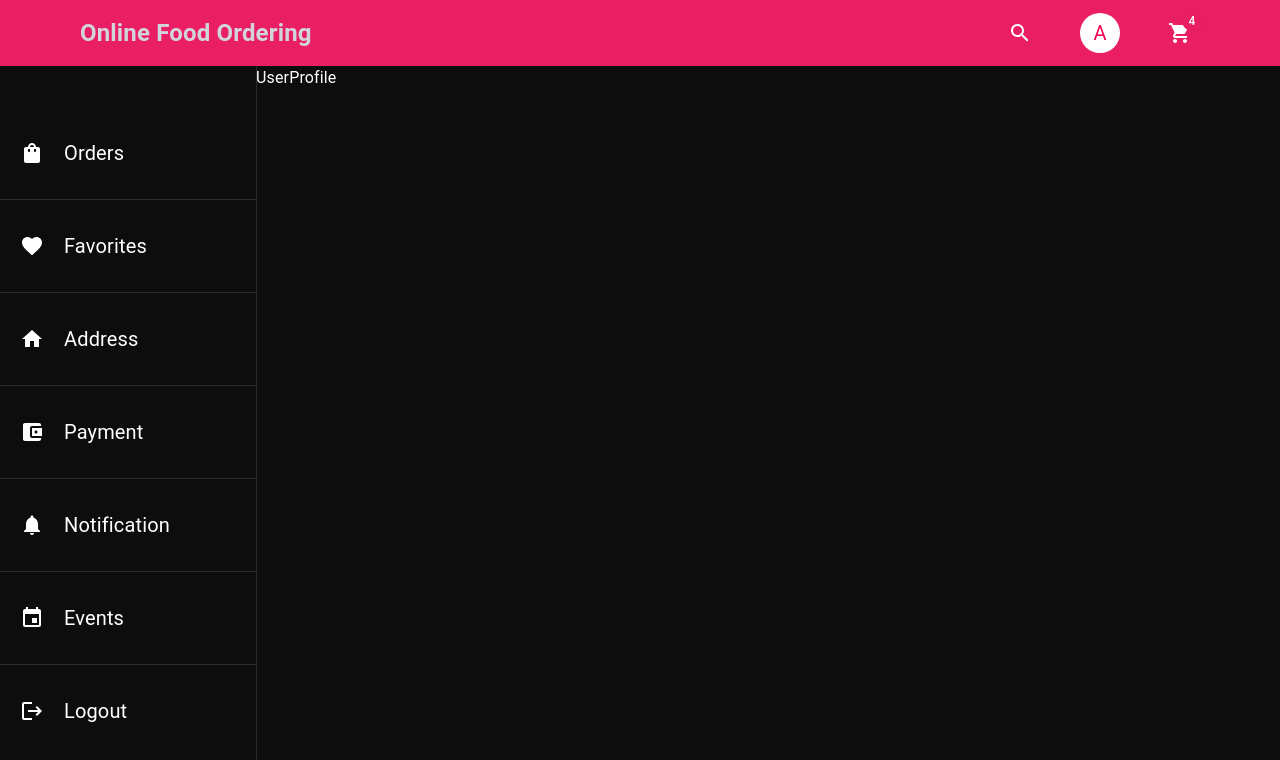
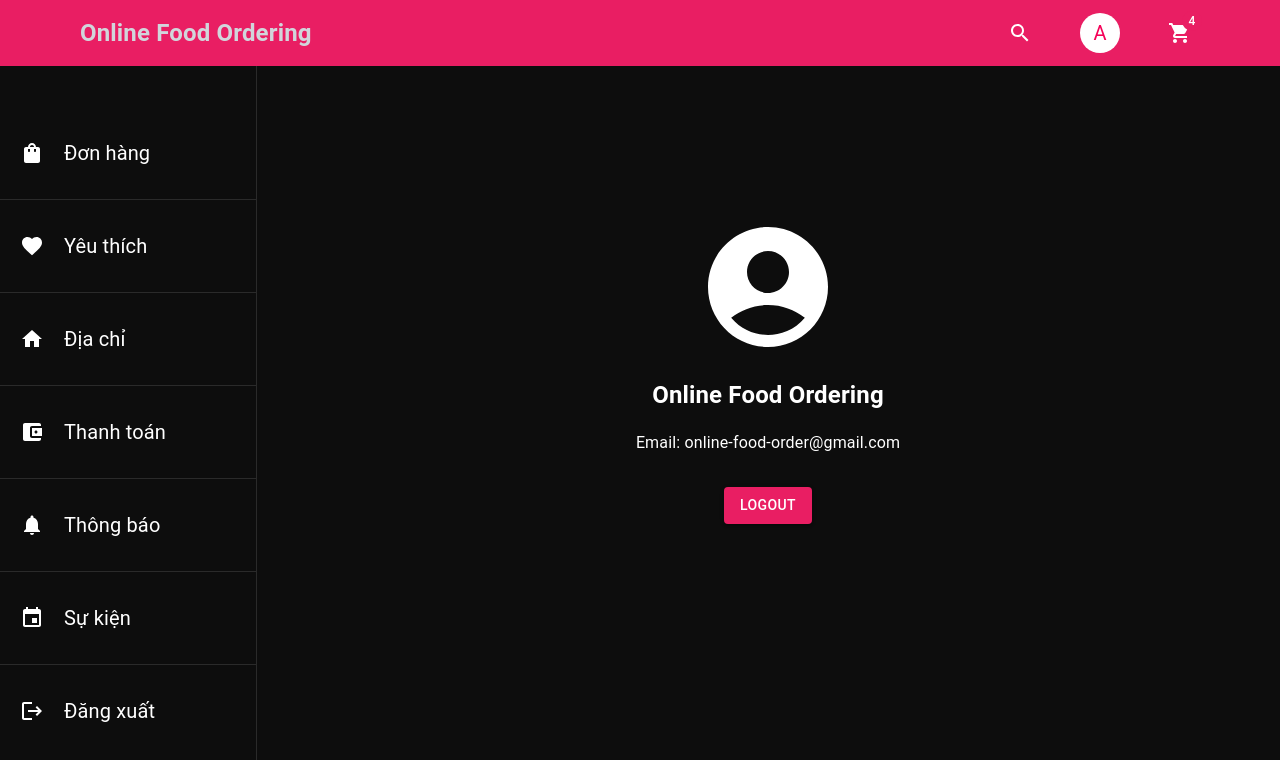
Before and after one commit to Silvery86/online-food-ordering-react, a React (Create React App) app: page /my-profile in a window 1280 px wide. Shown: the top 760 px of the page. Built offline with nearby package versions, Linux system fonts and the light colour scheme.

Commit message:
Update: Complete Profile UI

```diff
--- /dev/null
+++ b/src/component/Profile/EventCard.jsx
@@ -0,0 +1,35 @@
+import { Card, CardActions, CardContent, CardMedia, IconButton, Typography } from '@mui/material'
+import React from 'react'
+import DeleteIcon from '@mui/icons-material/Delete';
+
+export const EventCard = () => {
+    return (
+        <div>
+            <Card sx={{ width: 345 }}>
+                <CardMedia
+                    sx={{ height: 345 }}
+                    src='https://ims.baoyenbai.com.vn/NewsImg/3_2024/319281_5-3-phobo.jpg'
+                />
+                <CardContent>
+                    <Typography variant='h5' sx={{ textAlign: "center" }}>
+                        Lễ hội phở Việt Nam
+                    </Typography>
+                    <Typography variant='body2' sx={{ textAlign: "center" }}>
+                        Giảm 50% cho tất cả đơn hàng
+                    </Typography>
+                    <div className='py-2 space-y-2'>
+                        <p>{"Thành phố Nam Định"}</p>
+                        <p className='text-sm text-blue-500'>Từ:</p>
+                        <p className='text-sm text-red-500'>Đến:</p>
+
+                    </div>
+                </CardContent>
+                {false && <CardActions>
+                    <IconButton>
+                        <DeleteIcon />
+                    </IconButton>
+                </CardActions>}
+            </Card>
+        </div>
+    )
+}
--- a/src/component/Profile/Events.jsx
+++ b/src/component/Profile/Events.jsx
@@ -1,8 +1,13 @@
 import React from 'react'
+import { EventCard } from './EventCard'
 
 const Events = () => {
   return (
-    <div>Events</div>
+    <div className='mt-5 px-5 flex flex-wrap gap-5'>
+
+      {[1,1,1].map((item) => <EventCard/>)}
+
+    </div>
   )
 }
 
--- a/src/component/Profile/Favourites.jsx
+++ b/src/component/Profile/Favourites.jsx
@@ -1,8 +1,14 @@
 import React from 'react'
+import RestaurantCard from '../Restaurant/RestaurantCard'
 
 const Favourites = () => {
   return (
-    <div>Favourites</div>
+    <div>
+      <h1 className='py-5 text-xl font-semibold text-center'>Nhà Hàng Yêu Thích</h1>
+      <div className='flex flex-wrap gap-3 justify-center'>
+        {[1,1,1].map((item) => <RestaurantCard/>)}
+      </div>
+    </div>
   )
 }
 
--- /dev/null
+++ b/src/component/Profile/OrderCard.jsx
@@ -0,0 +1,25 @@
+import { Button, Card } from '@mui/material'
+import React from 'react'
+
+const OrderCard = () => {
+  return (
+    <Card className='flex justify-between items-center p-5'>
+        <div className='flex items-center space-x-5'>
+            <img
+            className='h-16 w-16'
+            src='https://pholyquocsu.vn/wp-content/uploads/2022/09/mon-an-quoc-dan-768x768.jpg'
+            alt='' />
+            <div>
+              <p>Phở bò</p>
+              <p>50.000đ</p>
+            </div>
+        </div>
+        <div>
+          <Button className='cursor-not-allowed'>Completed</Button>
+        </div>
+
+    </Card>
+  )
+}
+
+export default OrderCard
--- a/src/component/Profile/Orders.jsx
+++ b/src/component/Profile/Orders.jsx
@@ -1,8 +1,16 @@
 import React from 'react'
+import OrderCard from './OrderCard'
 
 const Orders = () => {
   return (
-    <div>Orders</div>
+    <div className='flex items-center flex-col'>
+      <h1 className='text-xl text-center py-7 font-semibold'>Đơn Hàng Của Bạn</h1>
+      <div className='space-y-5 w-full lg:w-1/2'>
+      {
+        [1,1,1,1].map((item) => <OrderCard/>)
+      }
+      </div>
+    </div>
   )
 }
 
--- a/src/component/Profile/ProfileNavigation.jsx
+++ b/src/component/Profile/ProfileNavigation.jsx
@@ -10,13 +10,13 @@ import { Divider, Drawer, useMediaQuery } from '@mui/material';
 import { useNavigate } from 'react-router-dom';
 
 const menu = [
-  { title: "Orders", icon: <ShoppingBagIcon /> },
-  { title: "Favorites", icon: <FavoriteIcon /> },
-  { title: "Address", icon: <HomeIcon /> },
-  { title: "Payment", icon: <AccountBalanceWalletIcon /> },
-  { title: "Notification", icon: <NotificationsIcon /> },
-  { title: "Events", icon: <EventIcon /> },
-  { title: "Logout", icon: <LogoutIcon /> },
+  { title: "Đơn hàng", slug: "orders", icon: <ShoppingBagIcon /> },
+  { title: "Yêu thích", slug: "favorites", icon: <FavoriteIcon /> },
+  { title: "Địa chỉ", slug: "address", icon: <HomeIcon /> },
+  { title: "Thanh toán", slug: "payment", icon: <AccountBalanceWalletIcon /> },
+  { title: "Thông báo", slug: "notification", icon: <NotificationsIcon /> },
+  { title: "Sự kiện", slug: "events", icon: <EventIcon /> },
+  { title: "Đăng xuất", slug: "logout", icon: <LogoutIcon /> },
 
 ]
 
@@ -26,7 +26,7 @@ const ProfileNavigation = ({ open, handleClose }) => {
   const navigate = useNavigate();
 
   const handleNavigate = (item) => {
-   navigate(`/my-profile/${item.title.toLowerCase()}`)
+    navigate(`/my-profile/${item.slug.toLowerCase()}`)
 
   }
 
--- a/src/component/Profile/UserProfile.jsx
+++ b/src/component/Profile/UserProfile.jsx
@@ -1,8 +1,21 @@
 import React from 'react'
+import AccountCircleIcon from '@mui/icons-material/AccountCircle';
+import { Button } from '@mui/material';
 
 const UserProfile = () => {
+  const handleLogout = () => { }
   return (
-    <div>UserProfile</div>
+    <div className='min-h-[80vh] flex flex-col justify-center items-center text-center'>
+      <div className='flex flex-col items-center justify-center'>
+        <AccountCircleIcon sx={{ fontSize: "9rem" }} />
+        <h1 className='py-5 text-2xl font-semibold'>Online Food Ordering</h1>
+        <p>Email: online-food-order@gmail.com</p>
+        <Button variant='contained' onClick={handleLogout} sx={{ margin: "2rem 0rem" }}>
+          Logout
+        </Button>
+      </div>
+
+    </div>
   )
 }
 
```
